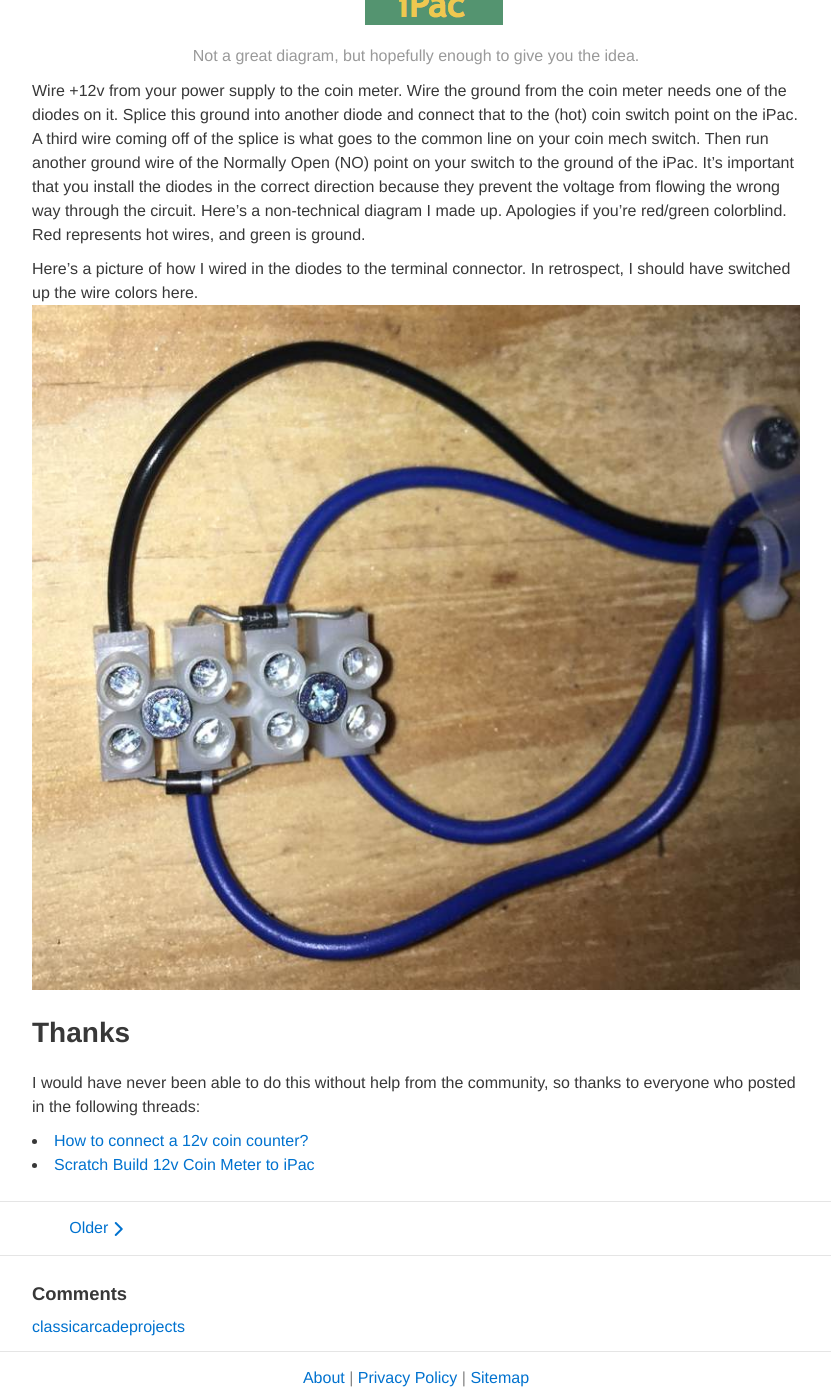
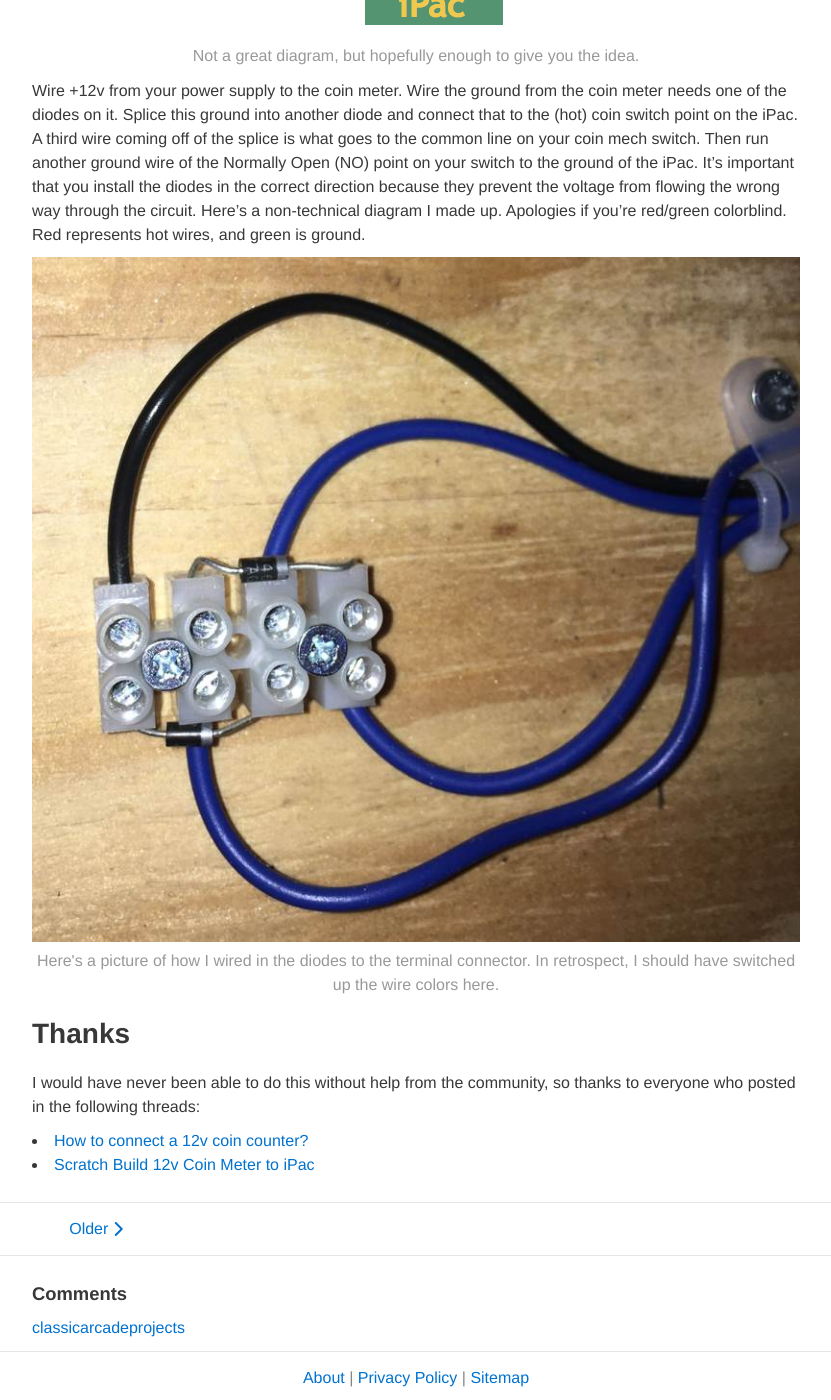
Before and after one commit to StilgarISCA/ClassicArcadeProjects, a Jekyll site: the page built from _posts/2018-03-19-Install-Coin-Meter.md, in a window 1280 px wide and 1400 px high, scrolled down 1404 px. Shown: the whole window, without its empty margins (224-1055 px from the left). Built offline with Jekyll 4.4.1, drawn with Linux system fonts in a browser that asks for light colours; nearby versions of some CDN libraries.

Commit message:
Add Lang attribute

```diff
--- a/_layouts/default.html
+++ b/_layouts/default.html
@@ -1,5 +1,5 @@
 <!DOCTYPE html>
-<html class="no-js">
+<html class="no-js" lang="en">
   {% include head.html %}
   <body>
     {% include header.html %}
--- a/_posts/2018-03-19-Install-Coin-Meter.md
+++ b/_posts/2018-03-19-Install-Coin-Meter.md
@@ -34,8 +34,10 @@ Here's what you need:
 
 Wire +12v from your power supply to the coin meter. Wire the ground from the coin meter needs one of the diodes on it. Splice this ground into another diode and connect that to the (hot) coin switch point on the iPac. A third wire coming off of the splice is what goes to the common line on your coin mech switch. Then run another ground wire of the Normally Open (NO) point on your switch to the ground of the iPac. It's important that you install the diodes in the correct direction because they prevent the voltage from flowing the wrong way through the circuit. Here's a non-technical diagram I made up. Apologies if you're red/green colorblind. Red represents hot wires, and green is ground.
 
-Here's a picture of how I wired in the diodes to the terminal connector. In retrospect, I should have switched up the wire colors here.
-![alt text](/img/zener-diodes-in-euro-style-connector.jpg "Zener diodes mounted in a euro-style connector")
+{% include image.html
+            img="img/zener-diodes-in-euro-style-connector.jpg"
+            title="Zener diodes mounted in a euro-style connector"
+            caption="Here's a picture of how I wired in the diodes to the terminal connector. In retrospect, I should have switched up the wire colors here." %}
 
 ## Thanks
 I would have never been able to do this without help from the community, so thanks to everyone who posted in the following threads:
```
